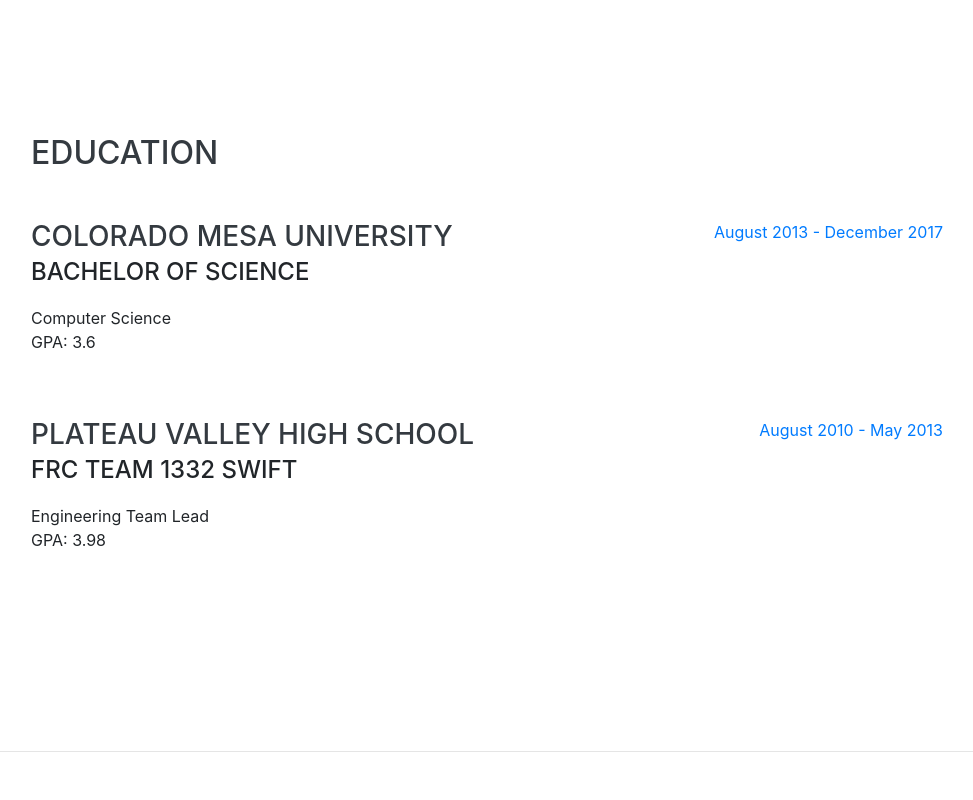
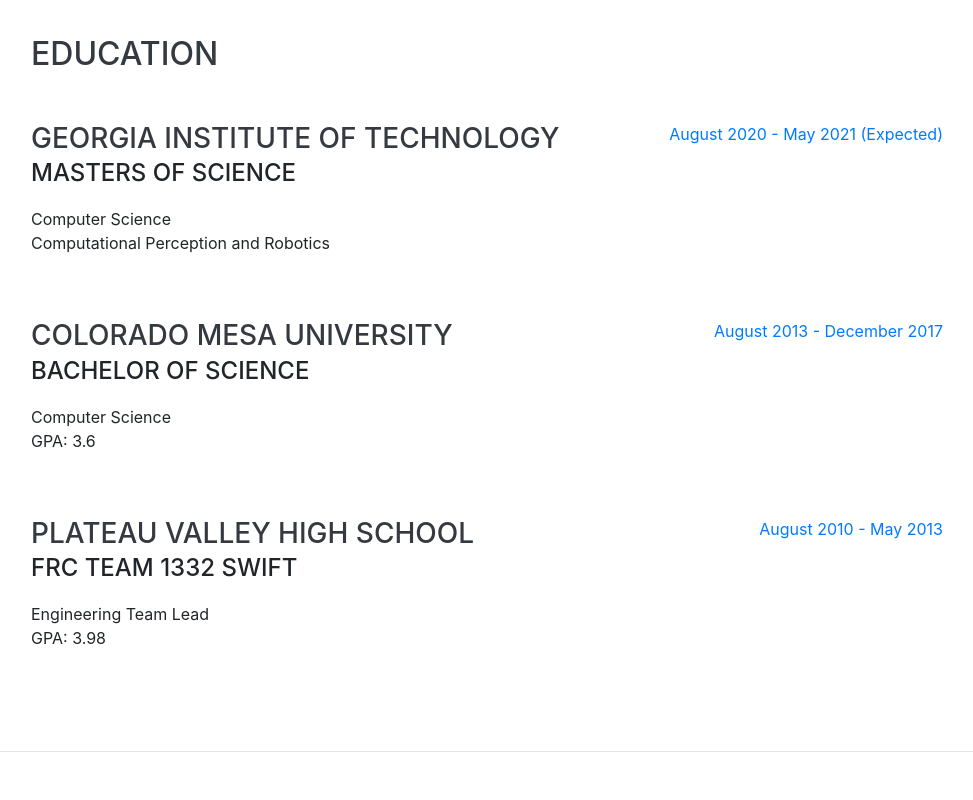
Before and after one commit to FarOutWest/FarOutWest.github.io, a website with bundled scripts: page index.html in a window 1280 px wide. Shown: the part 2520-3320 px from the top of the page, without its empty margins (289-1262 px from the left). Built offline with nearby package versions, Linux system fonts and the light colour scheme; a web font is replaced by a local one.

Commit message:
small updates to education stuff for Georgia Tech

```diff
--- a/index.html
+++ b/index.html
@@ -166,6 +166,18 @@
     <section class="resume-section p-3 p-lg-5 d-flex align-items-center" id="education">
       <div class="w-100">
         <h2 class="mb-5">Education</h2>
+
+        <div class="resume-item d-flex flex-column flex-md-row justify-content-between mb-5">
+          <div class="resume-content">
+            <h3 class="mb-0">Georgia Institute of Technology</h3>
+            <div class="subheading mb-3">Masters of Science</div>
+            <div>Computer Science</div>
+            <p>Computational Perception and Robotics</p>
+          </div>
+          <div class="resume-date text-md-right">
+            <span class="text-primary">August 2020 - May 2021 (Expected)</span>
+          </div>
+        </div>
 
         <div class="resume-item d-flex flex-column flex-md-row justify-content-between mb-5">
           <div class="resume-content">
@@ -345,7 +357,7 @@
     <section class="resume-section p-3 p-lg-5 d-flex align-items-center" id="interests">
       <div class="w-100">
         <h2 class="mb-5">Interests</h2>
-        <p>Apart from being a developer, I enjoy most of my time being outdoors. In the winter, I am an avid skier and novice snow mobiler. During the warmer months here in Colorado, I enjoy mountain biking, river rafting, and fly fishing.</p>
+        <p>Apart from being a developer and graduate student, I enjoy most of my time being outdoors. In the winter, I am an avid skier and novice snow mobiler. During the warmer months here in Colorado, I enjoy mountain biking, river rafting, and fly fishing.</p>
         <p class="mb-0">When forced indoors, I follow a number of sci-fi and fantasy genre movies and television shows, I am an aspiring knitter, and I spend a large amount of my free time exploring the latest technology advancements especially the internet of things. Learning is my passion and thus learning anything I can about life in diverse environments is something I find very important.</p>
         <br><img class="img-fluid img-profile rounded-circle mx-auto mb-2" src="img/zirkel.png" alt="Mt. Zirkel Wilderness Gilpin Lake Elevation: 10,000+ ft.">
       </div>
```
